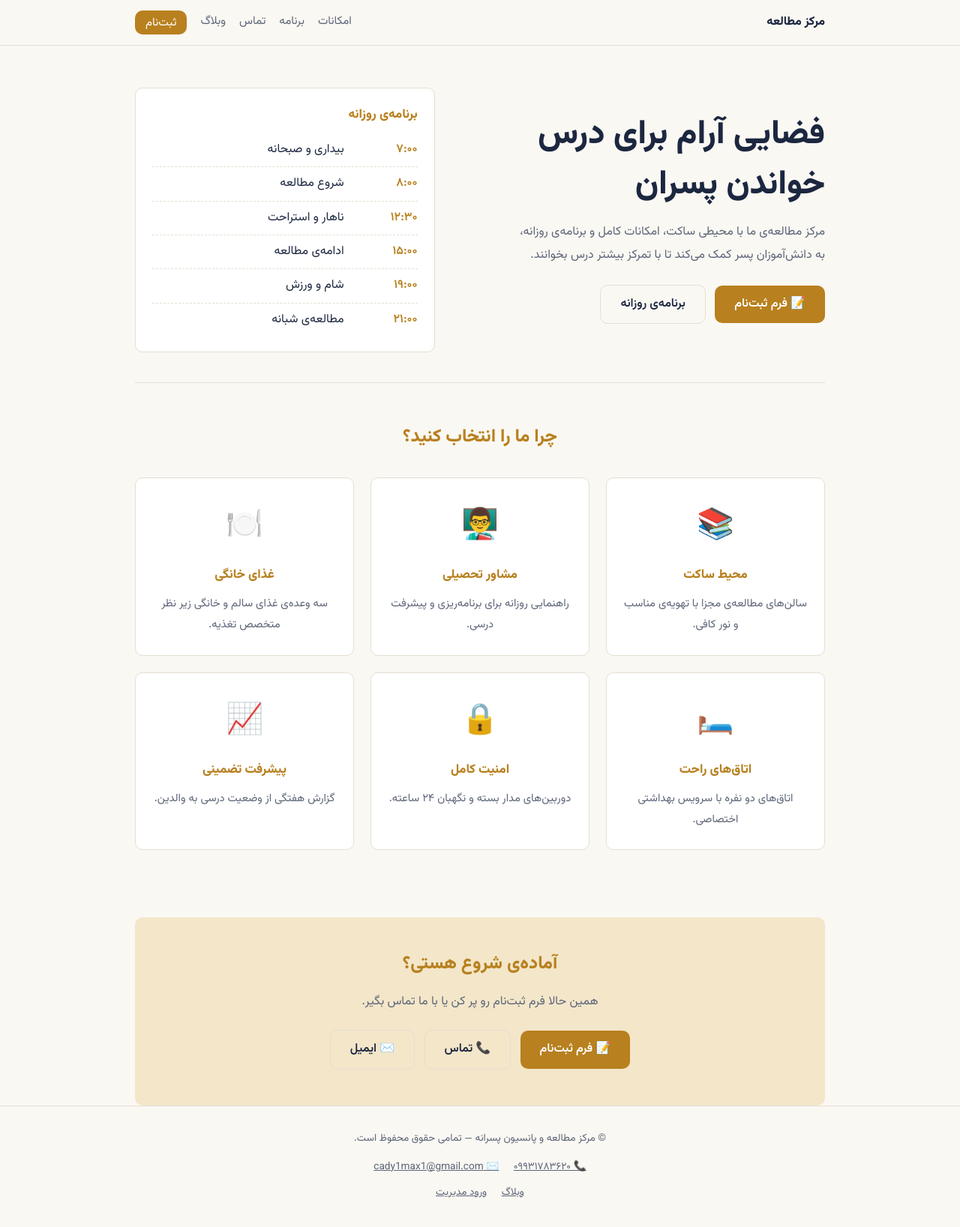
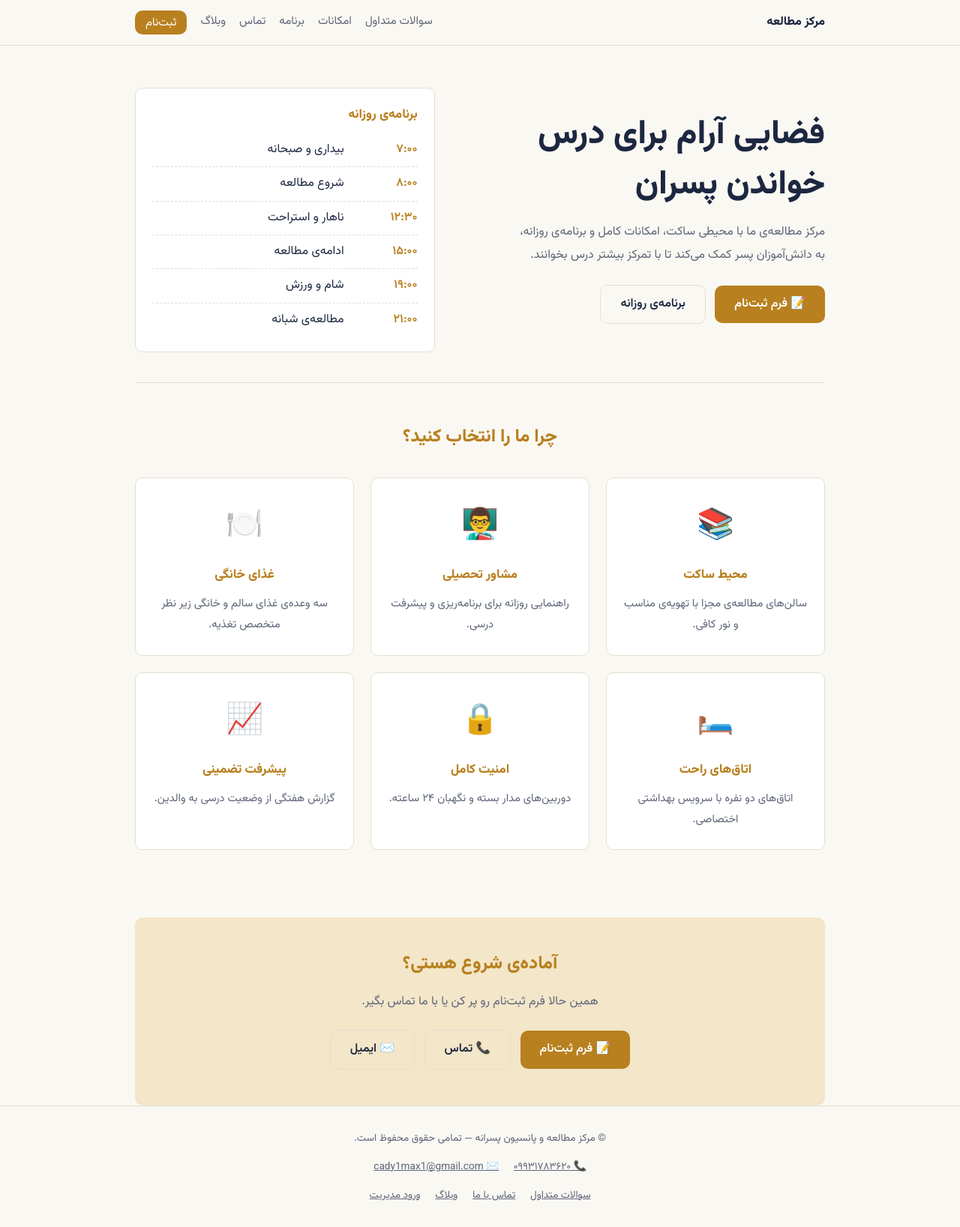
Before and after one commit to jamshidfakhri/Myfirstweb, a Flask app: page / in a window 1280 px wide. Shown: the whole page at 75% size. Before the commit the page ends 1598 px from the top, so only its background shows below. Run offline with Flask 3, Linux system fonts and the light colour scheme.

Commit message:
Update home.html

```diff
--- a/templates/home.html
+++ b/templates/home.html
@@ -20,7 +20,7 @@ header .wrap{display:flex;justify-content:space-between;align-items:center;heigh
 nav{display:flex;gap:18px;font-size:.95rem}
 nav a{text-decoration:none;color:var(--mute)}
 nav a:hover{color:var(--ink)}
-@media(max-width:600px){nav a:not(.cta-s){display:none}}
+@media(max-width:700px){nav a:not(.cta-s){display:none}}
 .cta-s{background:var(--brass);color:#fff!important;padding:2px 14px;border-radius:var(--r)}
 .hero{padding:56px 0 40px;display:grid;gap:32px;grid-template-columns:1.1fr .9fr;align-items:center}
 @media(max-width:760px){.hero{grid-template-columns:1fr;padding-top:32px}}
@@ -53,9 +53,10 @@ footer{text-align:center;padding:30px 20px;color:var(--mute);font-size:.85rem;bo
   <div class="wrap">
     <a class="logo" href="/">مرکز مطالعه</a>
     <nav>
+      <a href="/faq">سوالات متداول</a>
       <a href="#features">امکانات</a>
       <a href="#schedule">برنامه</a>
-      <a href="#contact">تماس</a>
+      <a href="/contact">تماس</a>
       <a href="/blog">وبلاگ</a>
       <a href="/register" class="cta-s">ثبت‌نام</a>
     </nav>
@@ -110,7 +111,9 @@ footer{text-align:center;padding:30px 20px;color:var(--mute);font-size:.85rem;bo
     <a href="tel:+989931783620" style="color:var(--mute);margin:0 8px;">📞 ۰۹۹۳۱۷۸۳۶۲۰</a>
     <a href="mailto:cady1max1@gmail.com" style="color:var(--mute);margin:0 8px;">✉️ cady1max1@gmail.com</a>
   </div>
-  <div style="margin-top:8px;">
+  <div style="margin-top:12px;">
+    <a href="/faq" style="color:var(--mute);margin:0 8px;">سوالات متداول</a>
+    <a href="/contact" style="color:var(--mute);margin:0 8px;">تماس با ما</a>
     <a href="/blog" style="color:var(--mute);margin:0 8px;">وبلاگ</a>
     <a href="/admin/login" style="color:var(--mute);margin:0 8px;">ورود مدیریت</a>
   </div>
```
